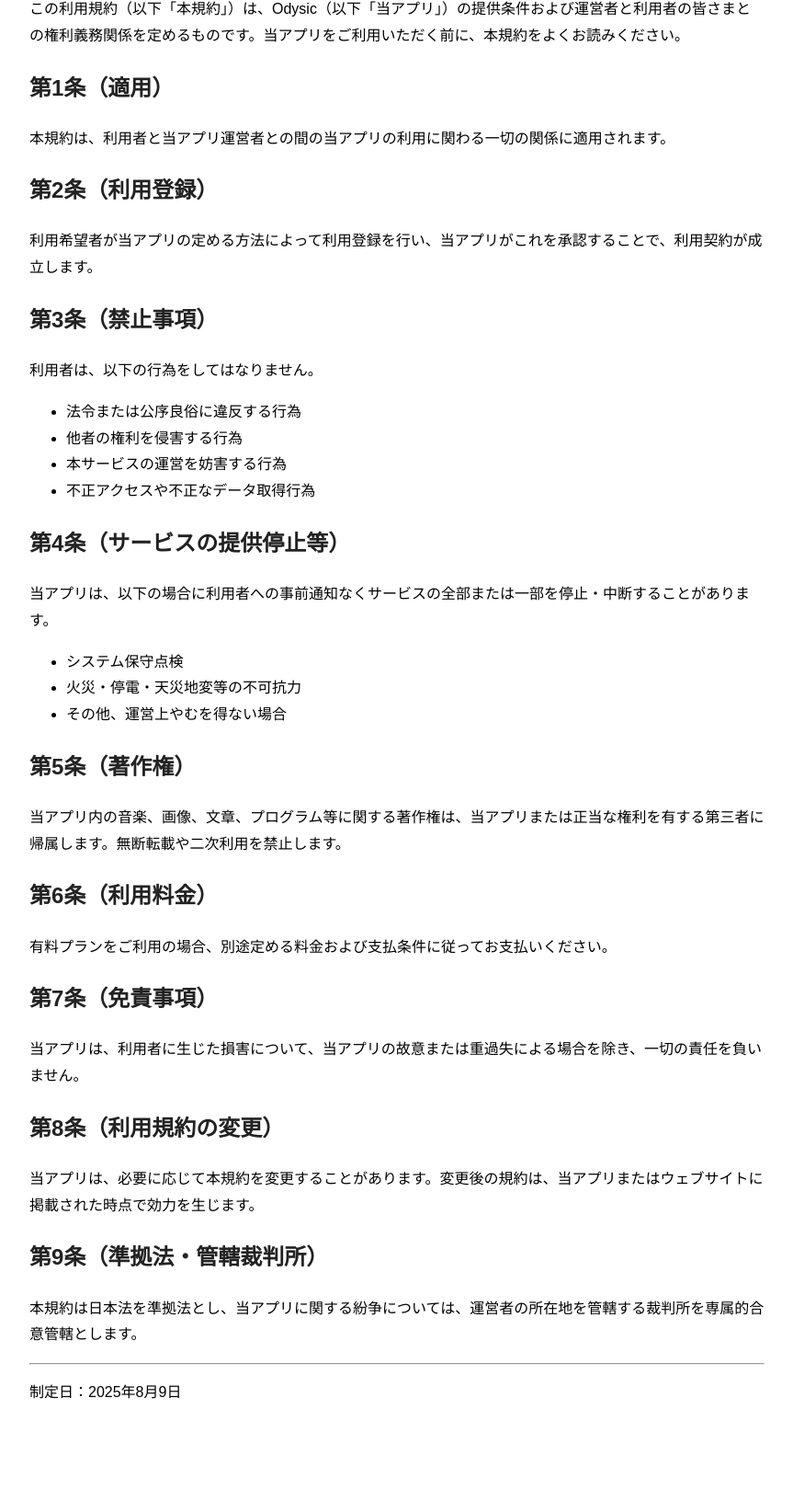
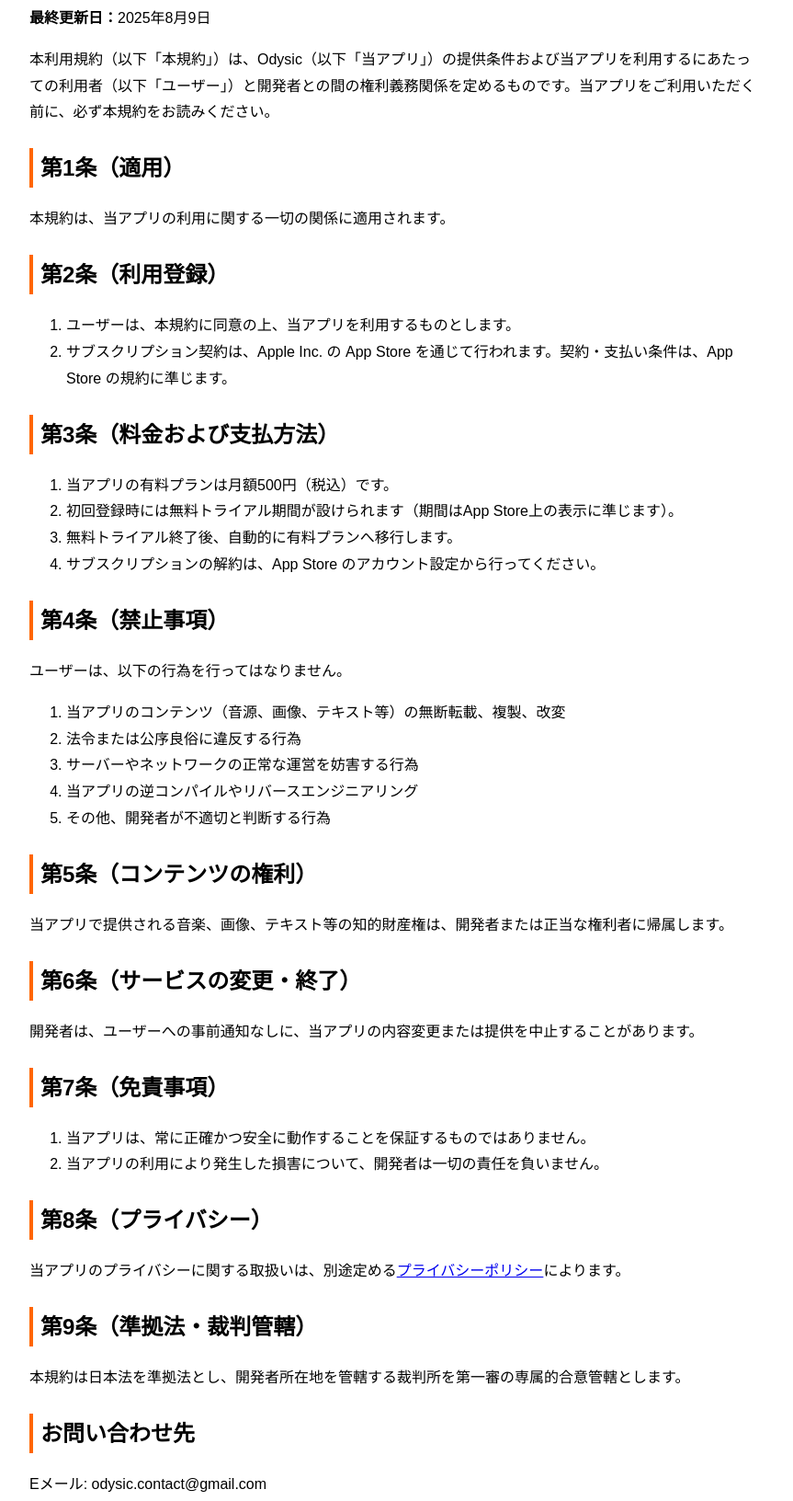
Before and after one commit to ryogaota/odysic.com, a plain HTML site: page terms.html in a window 1280 px wide. Shown: the part 123-1755 px from the top of the page at 92% size, without its empty margins (208-1071 px from the left). Before the commit the page ends 1692 px from the top, so only its background shows below. Drawn offline with Linux system fonts and the light colour scheme.

Commit message:
Update terms.html

```diff
--- a/terms.html
+++ b/terms.html
@@ -8,60 +8,72 @@
         body {
             font-family: sans-serif;
             max-width: 800px;
-    margin: 40px auto;
+            margin: 0 auto;
+            padding: 20px;
             line-height: 1.8;
-    padding: 0 15px;
         }
-  h1, h2 {
-    color: #222;
+        h1 {
+            text-align: center;
+            margin-bottom: 30px;
+        }
+        h2 {
+            margin-top: 24px;
+            border-left: 4px solid #ff6600;
+            padding-left: 8px;
         }
     </style>
 </head>
 <body>
-
     <h1>Odysic 利用規約</h1>
-<p>この利用規約（以下「本規約」）は、Odysic（以下「当アプリ」）の提供条件および運営者と利用者の皆さまとの権利義務関係を定めるものです。当アプリをご利用いただく前に、本規約をよくお読みください。</p>
+    <p><strong>最終更新日：</strong>2025年8月9日</p>
+    <p>本利用規約（以下「本規約」）は、Odysic（以下「当アプリ」）の提供条件および当アプリを利用するにあたっての利用者（以下「ユーザー」）と開発者との間の権利義務関係を定めるものです。当アプリをご利用いただく前に、必ず本規約をお読みください。</p>
 
     <h2>第1条（適用）</h2>
-<p>本規約は、利用者と当アプリ運営者との間の当アプリの利用に関わる一切の関係に適用されます。</p>
+    <p>本規約は、当アプリの利用に関する一切の関係に適用されます。</p>
 
     <h2>第2条（利用登録）</h2>
-<p>利用希望者が当アプリの定める方法によって利用登録を行い、当アプリがこれを承認することで、利用契約が成立します。</p>
+    <ol>
+        <li>ユーザーは、本規約に同意の上、当アプリを利用するものとします。</li>
+        <li>サブスクリプション契約は、Apple Inc. の App Store を通じて行われます。契約・支払い条件は、App Store の規約に準じます。</li>
+    </ol>
 
-<h2>第3条（禁止事項）</h2>
-<p>利用者は、以下の行為をしてはなりません。</p>
-<ul>
+    <h2>第3条（料金および支払方法）</h2>
+    <ol>
+        <li>当アプリの有料プランは月額500円（税込）です。</li>
+        <li>初回登録時には無料トライアル期間が設けられます（期間はApp Store上の表示に準じます）。</li>
+        <li>無料トライアル終了後、自動的に有料プランへ移行します。</li>
+        <li>サブスクリプションの解約は、App Store のアカウント設定から行ってください。</li>
+    </ol>
+
+    <h2>第4条（禁止事項）</h2>
+    <p>ユーザーは、以下の行為を行ってはなりません。</p>
+    <ol>
+        <li>当アプリのコンテンツ（音源、画像、テキスト等）の無断転載、複製、改変</li>
         <li>法令または公序良俗に違反する行為</li>
-  <li>他者の権利を侵害する行為</li>
-  <li>本サービスの運営を妨害する行為</li>
-  <li>不正アクセスや不正なデータ取得行為</li>
-</ul>
+        <li>サーバーやネットワークの正常な運営を妨害する行為</li>
+        <li>当アプリの逆コンパイルやリバースエンジニアリング</li>
+        <li>その他、開発者が不適切と判断する行為</li>
+    </ol>
 
-<h2>第4条（サービスの提供停止等）</h2>
-<p>当アプリは、以下の場合に利用者への事前通知なくサービスの全部または一部を停止・中断することがあります。</p>
-<ul>
-  <li>システム保守点検</li>
-  <li>火災・停電・天災地変等の不可抗力</li>
-  <li>その他、運営上やむを得ない場合</li>
-</ul>
+    <h2>第5条（コンテンツの権利）</h2>
+    <p>当アプリで提供される音楽、画像、テキスト等の知的財産権は、開発者または正当な権利者に帰属します。</p>
 
-<h2>第5条（著作権）</h2>
-<p>当アプリ内の音楽、画像、文章、プログラム等に関する著作権は、当アプリまたは正当な権利を有する第三者に帰属します。無断転載や二次利用を禁止します。</p>
-
-<h2>第6条（利用料金）</h2>
-<p>有料プランをご利用の場合、別途定める料金および支払条件に従ってお支払いください。</p>
+    <h2>第6条（サービスの変更・終了）</h2>
+    <p>開発者は、ユーザーへの事前通知なしに、当アプリの内容変更または提供を中止することがあります。</p>
 
     <h2>第7条（免責事項）</h2>
-<p>当アプリは、利用者に生じた損害について、当アプリの故意または重過失による場合を除き、一切の責任を負いません。</p>
+    <ol>
+        <li>当アプリは、常に正確かつ安全に動作することを保証するものではありません。</li>
+        <li>当アプリの利用により発生した損害について、開発者は一切の責任を負いません。</li>
+    </ol>
 
-<h2>第8条（利用規約の変更）</h2>
-<p>当アプリは、必要に応じて本規約を変更することがあります。変更後の規約は、当アプリまたはウェブサイトに掲載された時点で効力を生じます。</p>
+    <h2>第8条（プライバシー）</h2>
+    <p>当アプリのプライバシーに関する取扱いは、別途定める<a href="https://policy.odysic.com" target="_blank">プライバシーポリシー</a>によります。</p>
 
-<h2>第9条（準拠法・管轄裁判所）</h2>
-<p>本規約は日本法を準拠法とし、当アプリに関する紛争については、運営者の所在地を管轄する裁判所を専属的合意管轄とします。</p>
+    <h2>第9条（準拠法・裁判管轄）</h2>
+    <p>本規約は日本法を準拠法とし、開発者所在地を管轄する裁判所を第一審の専属的合意管轄とします。</p>
 
-<hr>
-<p>制定日：2025年8月9日</p>
-
+    <h2>お問い合わせ先</h2>
+    <p>Eメール: odysic.contact@gmail.com</p>
 </body>
 </html>
```
Lines whose indentation alone changed are shown as unchanged.
